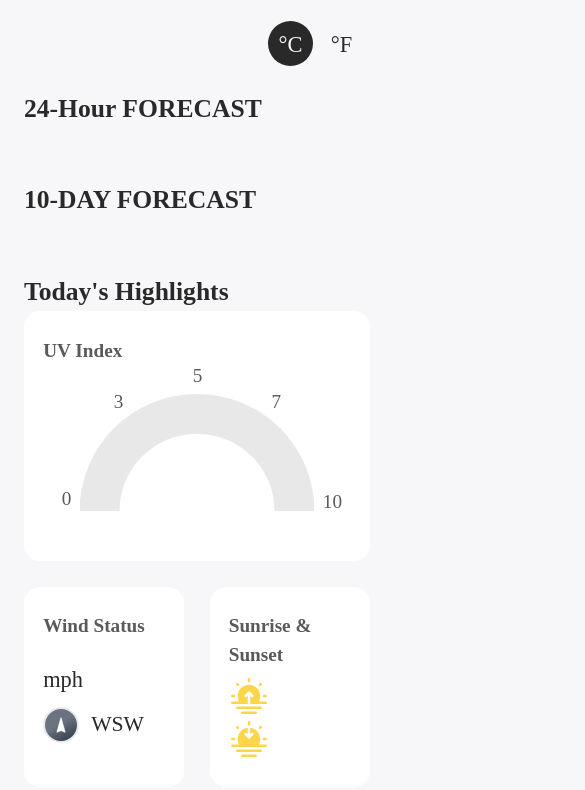
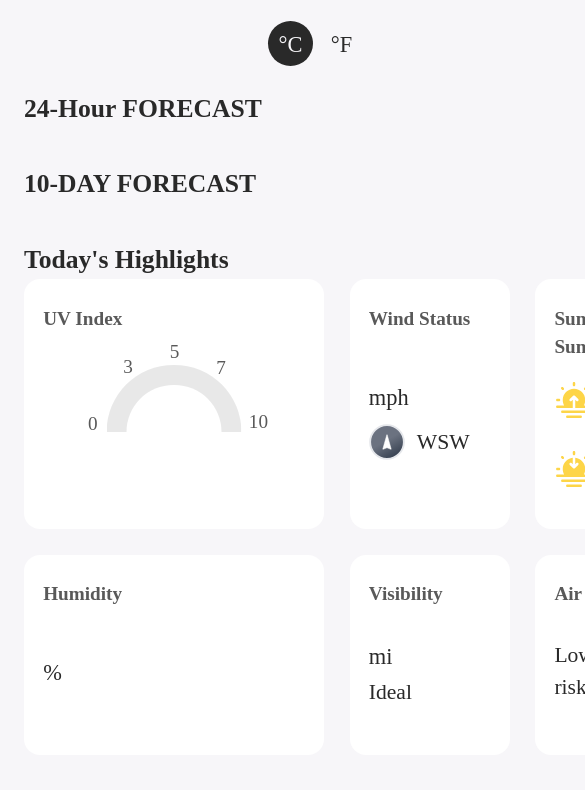
Before and after one commit to DustUnderBag/Weather-App, a website built with webpack: page src/template.html in a window 390 px wide. Shown: the part 215-1005 px from the top of the page, 585 px wide, since content can reach past the window. Built offline with nearby package versions, Linux system fonts and the light colour scheme; no server answers; a web font is replaced by a local one.

Commit message:
Switch to new fonts, simplify styles of uv charts

```diff
--- a/src/style.css
+++ b/src/style.css
@@ -1,3 +1,17 @@
+.red-hat-display-normal {
+  font-family: "Red Hat Display", sans-serif;
+  font-optical-sizing: auto;
+  font-weight: 300;
+  font-style: normal;
+}
+
+.red-hat-display-bold {
+  font-family: "Red Hat Display", sans-serif;
+  font-optical-sizing: auto;
+  font-weight: bold;
+  font-style: normal;
+}
+
 :root {
   --bright-bg-clr: #ffffff;
   --grey-bg-clr: #f7f6f9;
@@ -15,11 +29,13 @@
 h2.description {
   color: var(--secondary-font-clr);
   line-height: 1;
-  margin-bottom: 24px;
+  margin-bottom: 8px;
+  font-size: 1.2rem;
 }
 
 /*Grid Layout of whole page*/
 body {
+  font-family: "Red Hat Display", "Times New Roman", Times, serif;
   background-color: var(--grey-bg-clr);
   color: var(--primary-font-clr);
   min-width: 370px;
@@ -82,25 +98,27 @@ label[for="search-bar"] {
 }
 
 #current-weather-icon {
+  width: 75%;
   margin: -10px;
+  margin-inline: auto;
 }
 
 #current-condition {
   margin-top: 0px;
-  font-size: 1.5rem;
+  font-size: 1.3rem;
   color: var(--secondary-font-clr);
 }
 
 .all-temperatures {
   margin-top: 10px;
   display: grid;
-  grid-template-columns: 1fr 1fr;
+  grid-template-columns: 1fr 1.75fr;
   grid-template-rows: 2fr 1fr;
   column-gap: 10px;
 }
 
 .all-temperatures .temperature {
-  font-size: 2.8rem;
+  font-size: 2.4rem;
   font-weight: 800;
 }
 
@@ -194,7 +212,7 @@ label[for="search-bar"] {
 .daily-forecasts,
 .today-highlights {
   & > h1 {
-    font-size: 1.8rem;
+    font-size: 1.4rem;
     margin-top: 24px;
   }
 }
@@ -235,7 +253,7 @@ label[for="search-bar"] {
 
 .today-highlights > .cards {
   display: grid;
-  grid-template-columns: repeat(3, 1fr);
+  grid-template-columns: minmax(340px, 1fr) 1fr 1fr;
   grid-template-rows: repeat(2, 300px);
   gap: 1.6rem;
   max-width: 1300px;
@@ -320,19 +338,7 @@ label[for="search-bar"] {
   }
 }
 
-@media only screen and (max-width: 1530px) {
-  #uv-chart {
-    --section-width: 260px;
-    --width-offset: 55px;
-    --border-width: 25px;
-  }
-
-  #uv-chart::after {
-    font-size: 2rem;
-  }
-}
-
-@media only screen and (max-width: 1400px) {
+@media only screen and (max-width: 1350px) {
   .info-data span.number {
     font-size: 2.6rem;
   }
@@ -344,36 +350,6 @@ label[for="search-bar"] {
   #sun img {
     width: 60px;
   }
-
-  #uv-chart {
-    --section-width: 215px;
-    --width-offset: 55px;
-    --border-width: 22px;
-  }
-
-  #uv-chart::after {
-    font-size: 1.6rem;
-  }
-
-  #uv-chart + .sub-data {
-    font-size: 1.6rem;
-  }
-}
-
-@media only screen and (max-width: 1370px) {
-  #uv-chart {
-    --section-width: 225px;
-    --width-offset: 55px;
-    --border-width: 25px;
-  }
-
-  #uv-chart::after {
-    font-size: 1.6rem;
-  }
-
-  #uv-chart + .sub-data {
-    font-size: 1.6rem;
-  }
 }
 
 @media only screen and (max-width: 1250px) {
@@ -383,38 +359,6 @@ label[for="search-bar"] {
 
   .info-card {
     padding: 1.6rem 1.2rem;
-  }
-
-  #uv-chart {
-    --section-width: 210px;
-    --width-offset: 55px;
-    --border-width: 25px;
-  }
-
-  #uv-chart::after {
-    font-size: 1.4rem;
-  }
-
-  #uv-chart + .sub-data {
-    font-size: 1.2rem;
-  }
-
-  #uv-chart .index {
-    & > span {
-      font-size: 1.1rem;
-    }
-  }
-
-  #index-0 > span {
-    top: -23px;
-  }
-
-  #index-10 > span {
-    top: -5px;
-  }
-
-  .today-highlights > .cards {
-    grid-template-rows: repeat(2, 250px);
   }
 
   .info-data span.number {
@@ -435,59 +379,7 @@ label[for="search-bar"] {
   }
 }
 
-@media only screen and (max-width: 1200px) {
-  #uv-chart {
-    --section-width: 190px;
-    --width-offset: 50px;
-    --border-width: 25px;
-  }
-
-  #uv-chart::after {
-    font-size: 1.2rem;
-  }
-
-  #uv-chart + .sub-data {
-    font-size: 1.2rem;
-  }
-
-  #index-0 > span {
-    left: 12px;
-  }
-
-  #index-10 > span {
-    left: 5px;
-  }
-}
-
 @media only screen and (max-width: 1110px) {
-  #uv-chart {
-    --section-width: 175px;
-    --width-offset: 50px;
-    --border-width: 20px;
-  }
-
-  #uv-chart::after {
-    font-size: 1.2rem;
-  }
-
-  #uv-chart + .sub-data {
-    font-size: 1.2rem;
-  }
-
-  #uv-chart .index {
-    & > span {
-      font-size: 1rem;
-    }
-  }
-
-  #index-0 > span {
-    top: -23px;
-  }
-
-  #index-10 > span {
-    top: -5px;
-  }
-
   .info-card h2 {
     font-size: 1.3rem;
   }
@@ -507,36 +399,6 @@ label[for="search-bar"] {
     grid-template-rows: repeat(3, 250px);
   }
 
-  #uv-chart {
-    --section-width: 200px;
-    --width-offset: 55px;
-    --border-width: 25px;
-  }
-
-  #uv-chart::after {
-    font-size: 1.6rem;
-  }
-
-  #uv-chart + .sub-data {
-    font-size: 1.3rem;
-  }
-
-  #uv-chart .index {
-    & > span {
-      font-size: 1.2rem;
-    }
-  }
-
-  #index-0 > span {
-    top: -22px;
-    left: 9px;
-  }
-
-  #index-10 > span {
-    top: -5px;
-    left: 1px;
-  }
-
   .info-data span.number {
     font-size: 2.2rem;
 
@@ -547,20 +409,6 @@ label[for="search-bar"] {
 }
 
 @media only screen and (max-width: 925px) {
-  #uv-chart {
-    --section-width: 190px;
-    --width-offset: 50px;
-    --border-width: 23px;
-  }
-
-  #uv-chart::after {
-    font-size: 1.4rem;
-  }
-
-  #uv-chart + .sub-data {
-    font-size: 1.3rem;
-  }
-
   .all-temperatures .temperature {
     font-size: 2.2rem;
   }
@@ -570,24 +418,6 @@ label[for="search-bar"] {
   .today-highlights > .cards {
     grid-template-columns: repeat(2, 1fr);
     grid-template-rows: repeat(4, 250px);
-  }
-
-  .info-card#uv {
-    grid-column: 1 / 3;
-  }
-
-  #uv-chart {
-    --section-width: 250px;
-    --width-offset: 55px;
-    --border-width: 26px;
-  }
-
-  #uv-chart::after {
-    font-size: 1.6rem;
-  }
-
-  #uv-chart + .sub-data {
-    font-size: 1.3rem;
   }
 }
 
--- a/src/template.html
+++ b/src/template.html
@@ -3,7 +3,14 @@
   <head>
     <meta charset="UTF-8" />
     <meta name="viewport" content="width=device-width, initial-scale=1.0" />
-    <title>Template</title>
+    <title>Weather App</title>
+
+    <link rel="preconnect" href="https://fonts.googleapis.com" />
+    <link rel="preconnect" href="https://fonts.gstatic.com" crossorigin />
+    <link
+      href="https://fonts.googleapis.com/css2?family=Playfair+Display:ital,wght@0,400..900;1,400..900&display=swap"
+      rel="stylesheet"
+    />
   </head>
   <body>
     <div class="current-weather">
@@ -135,8 +142,6 @@
       </div>
     </div>
 
-    <div id="loading-overlay">
-      <p>asdokasdas</p>
-    </div>
+    <div id="loading-overlay"></div>
   </body>
 </html>
--- a/src/uv.css
+++ b/src/uv.css
@@ -128,3 +128,96 @@
     left: 5px;
   }
 }
+
+@media only screen and (max-width: 1200px) {
+  .today-highlights > .cards {
+    display: grid;
+    grid-template-columns: minmax(300px, 1fr) 1fr 1fr;
+  }
+
+  #uv-chart {
+    --section-width: 260px;
+    --width-offset: 55px;
+    --border-width: 30px;
+  }
+}
+
+@media only screen and (max-width: 1065px) {
+  #uv-chart {
+    --section-width: 240px;
+    --width-offset: 55px;
+    --border-width: 30px;
+  }
+
+  #uv-chart::after {
+    font-size: 1.6rem;
+  }
+
+  #uv-chart + .sub-data {
+    font-size: 1.3rem;
+  }
+
+  #uv-chart .index {
+    & > span {
+      font-size: 1.2rem;
+    }
+  }
+
+  #index-0 > span {
+    top: -22px;
+    left: 9px;
+  }
+
+  #index-10 > span {
+    top: -5px;
+    left: 1px;
+  }
+}
+
+@media only screen and (max-width: 935px) {
+  #uv-chart {
+    --section-width: 220px;
+    --width-offset: 55px;
+    --border-width: 30px;
+  }
+
+  #uv-chart::after {
+    font-size: 1.4rem;
+  }
+
+  #uv-chart + .sub-data {
+    font-size: 1.3rem;
+  }
+}
+
+@media only screen and (max-width: 890px) {
+  #uv-chart {
+    --section-width: 210px;
+    --width-offset: 55px;
+    --border-width: 25px;
+  }
+
+  #uv-chart::after {
+    font-size: 1.6rem;
+  }
+
+  #uv-chart + .sub-data {
+    font-size: 1.3rem;
+  }
+}
+
+@media only screen and (max-width: 860px) {
+  #uv-chart {
+    --section-width: 190px;
+    --width-offset: 55px;
+    --border-width: 20px;
+  }
+
+  #uv-chart::after {
+    font-size: 1.6rem;
+  }
+
+  #uv-chart + .sub-data {
+    font-size: 1.3rem;
+  }
+}
```
